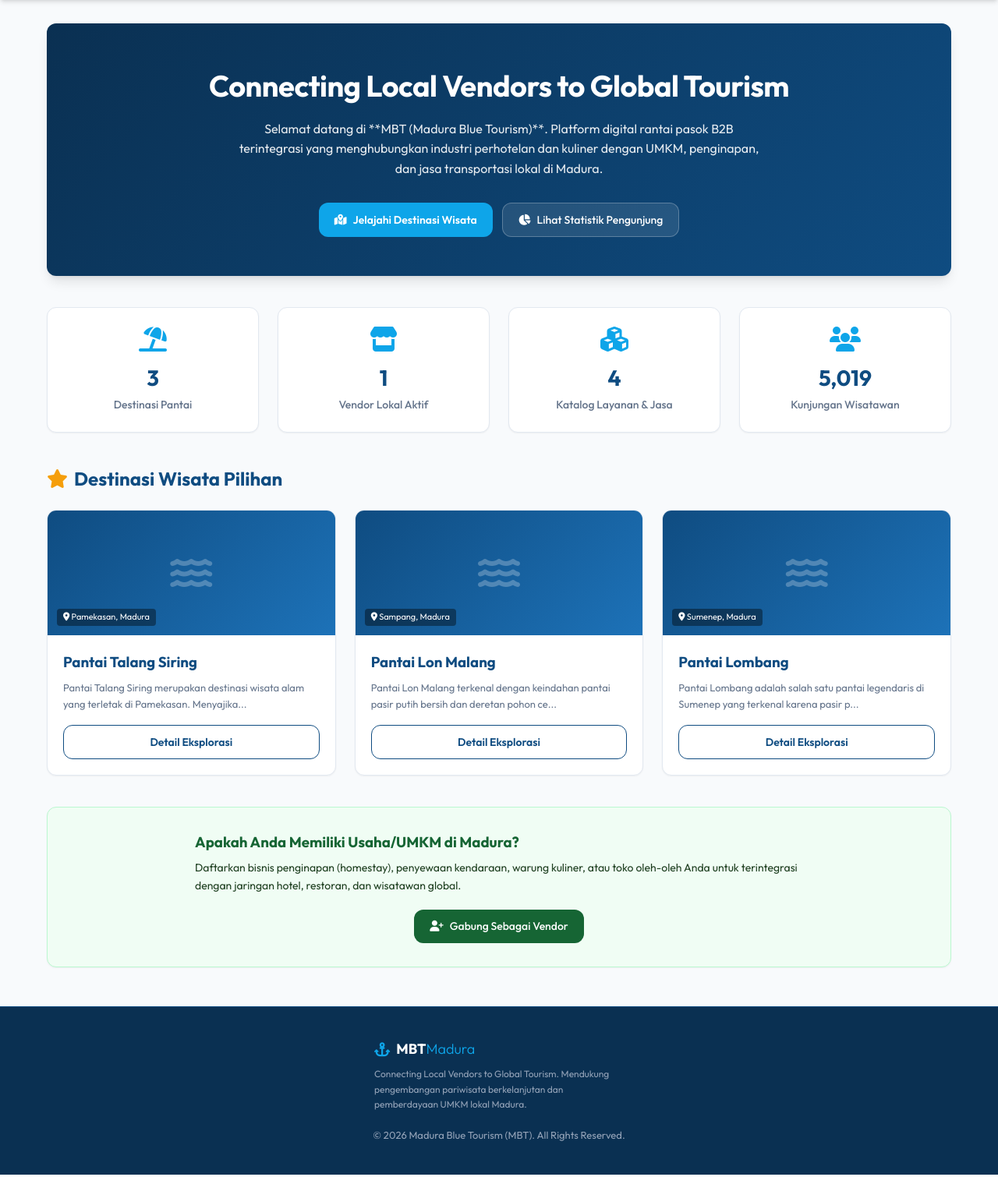
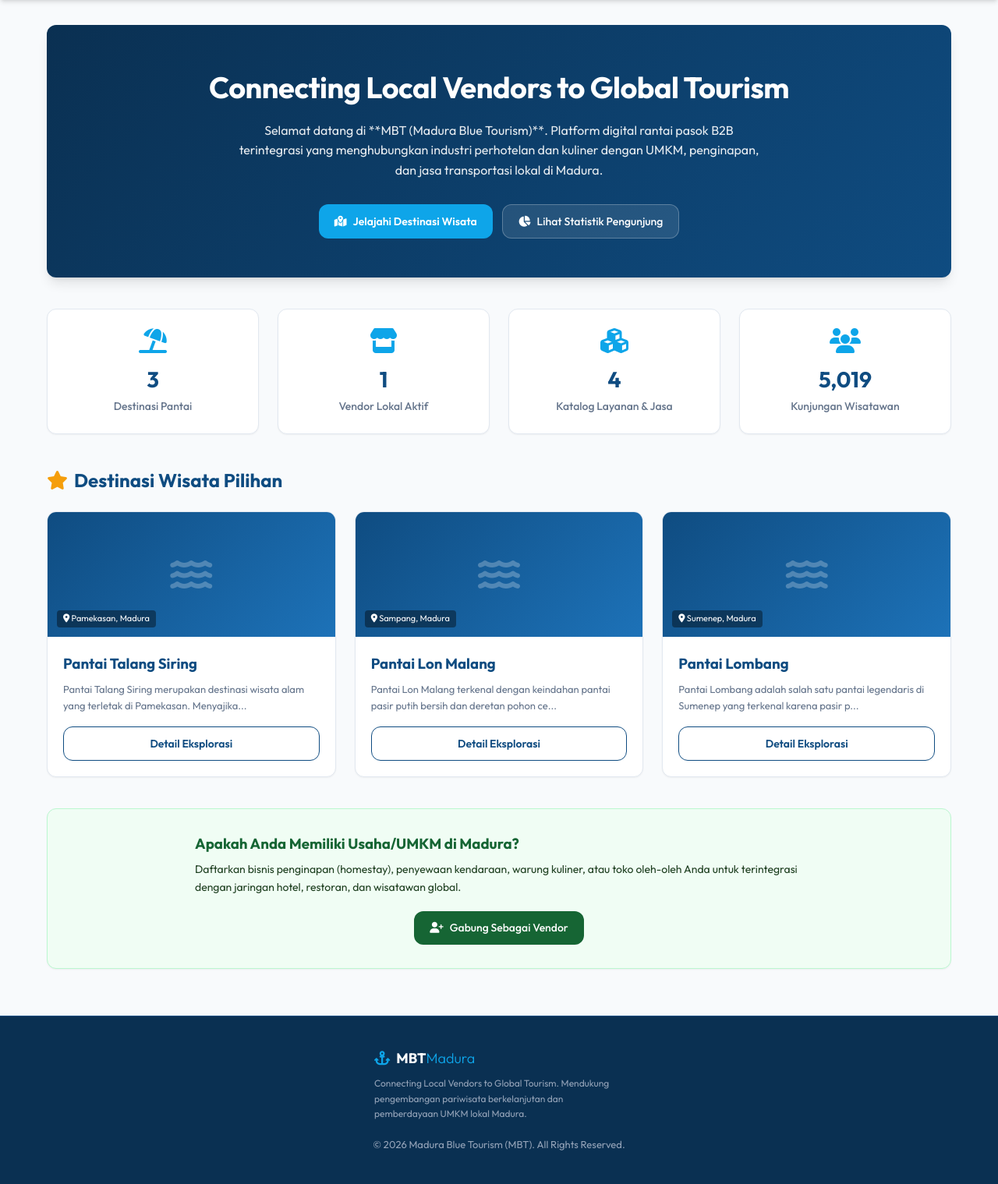
Before and after one commit to nabilqistubillah/SupplyChain, a PHP site: page / in a window 1280 px wide. Shown: the part 70-1589 px from the top of the page at 78% size. Run offline with PHP 8.4, Linux system fonts and the light colour scheme; data comes from the database, SQL or seed files in the repository.

Commit message:
perubahan di header

```diff
--- a/includes/header.php
+++ b/includes/header.php
@@ -3,16 +3,24 @@
 <head>
     <meta charset="UTF-8">
     <meta name="viewport" content="width=device-width, initial-scale=1.0">
+    <meta name="description" content="MBT Madura Blue Tourism — Platform digital rantai pasok B2B wisata Madura yang menghubungkan vendor UMKM lokal dengan industri perhotelan dan pariwisata.">
     <title><?= isset($pageTitle) ? esc($pageTitle) . ' | ' : '' ?><?= APP_NAME ?></title>
 
-    <!-- CSS stylesheet -->
+    <!-- Preconnect for performance -->
+    <link rel="preconnect" href="https://fonts.googleapis.com">
+    <link rel="preconnect" href="https://fonts.gstatic.com" crossorigin>
+
+    <!-- CSS Stylesheet -->
     <link rel="stylesheet" href="<?= BASE_URL ?>assets/css/app.css">
 
-    <!-- FontAwesome for icons -->
-    <link rel="stylesheet" href="https://cdnjs.cloudflare.com/ajax/libs/font-awesome/6.4.0/css/all.min.css">
+    <!-- FontAwesome Icons -->
+    <link rel="stylesheet" href="https://cdnjs.cloudflare.com/ajax/libs/font-awesome/6.5.0/css/all.min.css">
+
+    <!-- Chart.js (untuk halaman statistik & laporan) -->
+    <script src="https://cdn.jsdelivr.net/npm/chart.js@4.4.0/dist/chart.umd.min.js" defer></script>
 </head>
 <body>
 
 <?php require_once __DIR__ . '/navbar.php'; ?>
 
-<main class="container" style="flex: 1; padding-top: 30px; padding-bottom: 50px;">
+<main class="container" style="flex:1; padding-top:32px; padding-bottom:60px;">
```
